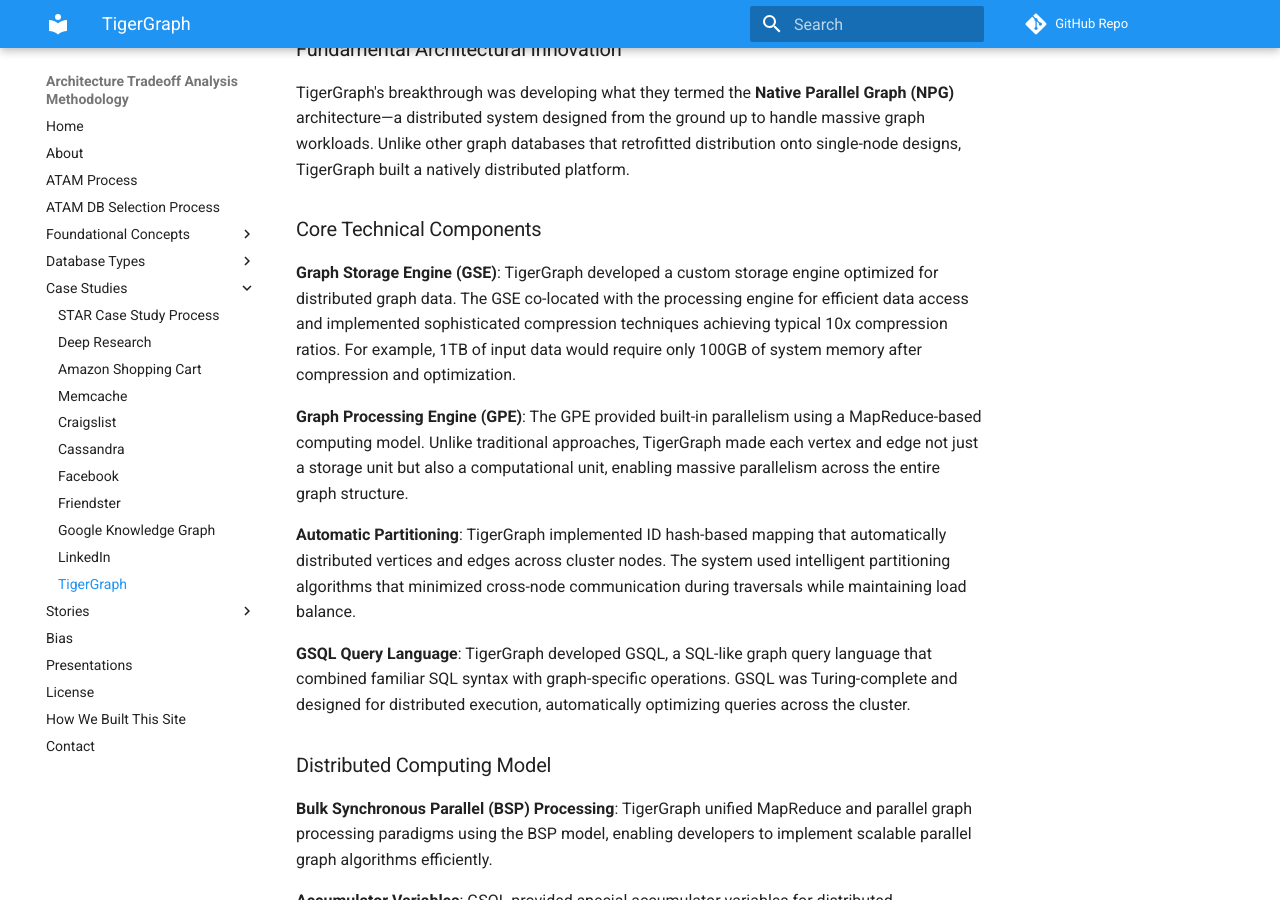
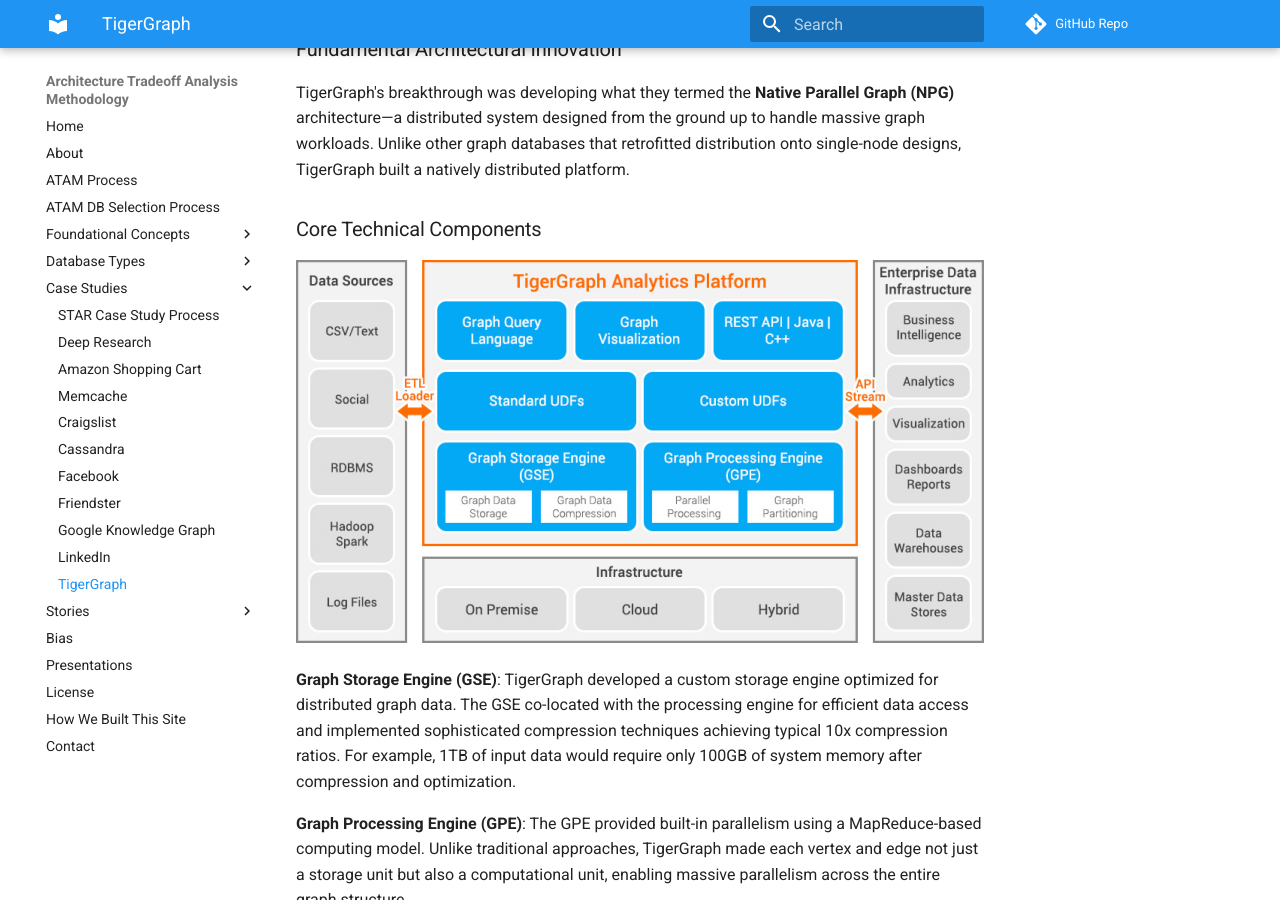
Before and after one commit to dmccreary/atam, an MkDocs documentation site: the page built from docs/case-studies/tigergraph.md, in a window 1280 px wide and 900 px high, scrolled down 2491 px. Built offline with MkDocs 1.6.1 and Material for MkDocs 9.7.7, drawn with Linux system fonts in a browser that asks for light colours; comment, search, counter and statistics services are not loaded.

Commit message:
updating content

```diff
--- a/docs/case-studies/tigergraph.md
+++ b/docs/case-studies/tigergraph.md
@@ -74,6 +74,8 @@
 TigerGraph's breakthrough was developing what they termed the **Native Parallel Graph (NPG)** architecture—a distributed system designed from the ground up to handle massive graph workloads. Unlike other graph databases that retrofitted distribution onto single-node designs, TigerGraph built a natively distributed platform.
 
 ### Core Technical Components
+
+![](tigergraph.png)
 
 **Graph Storage Engine (GSE)**: TigerGraph developed a custom storage engine optimized for distributed graph data. The GSE co-located with the processing engine for efficient data access and implemented sophisticated compression techniques achieving typical 10x compression ratios. For example, 1TB of input data would require only 100GB of system memory after compression and optimization.
 
```
Also changed, not shown: docs/case-studies/tigergraph.png (added).
